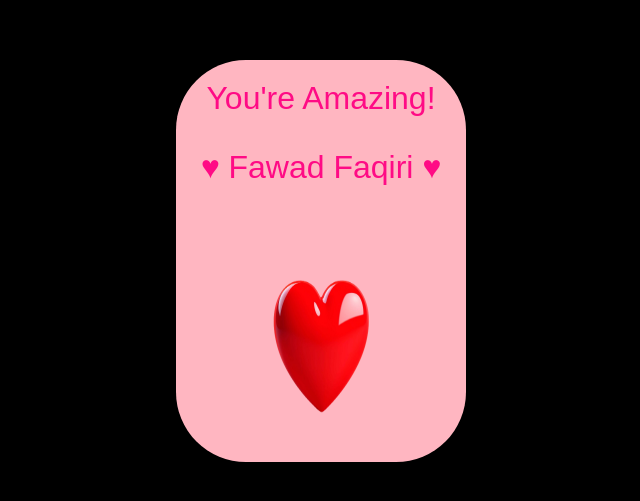
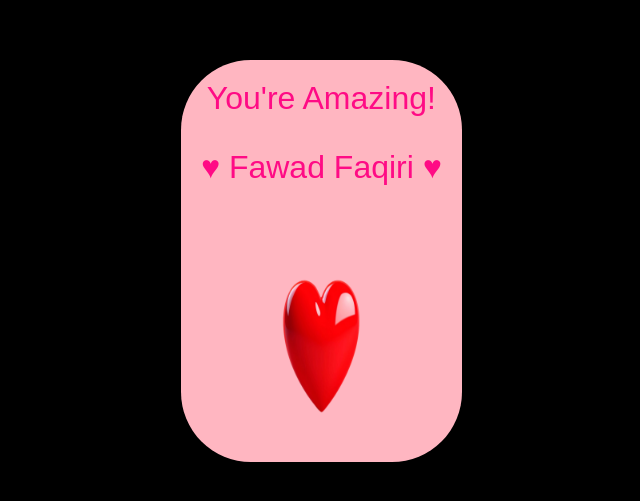
Before and after one commit to SohailDAD/Surprise_friend, a plain HTML site: page index.html in a window 1280 px wide. Shown: the part 139-640 px from the top of the page, without its empty margins (319-959 px from the left). Drawn offline with Linux system fonts and the light colour scheme.

Commit message:
Update index.html

```diff
--- a/index.html
+++ b/index.html
@@ -61,7 +61,7 @@
         <div class="message">You're Amazing!
            <p>&hearts; Fawad Faqiri &hearts;</p>
         </div>
-        <img src="red-heart-studio.png" alt="Lovely Heart" class="sticker" width="250vh" height="200vh">
+        <img src="red-heart-studio.png" alt="Lovely Heart" class="sticker" width="200vh" height="200vh">
     </div>
 </body>
 </html>
```
